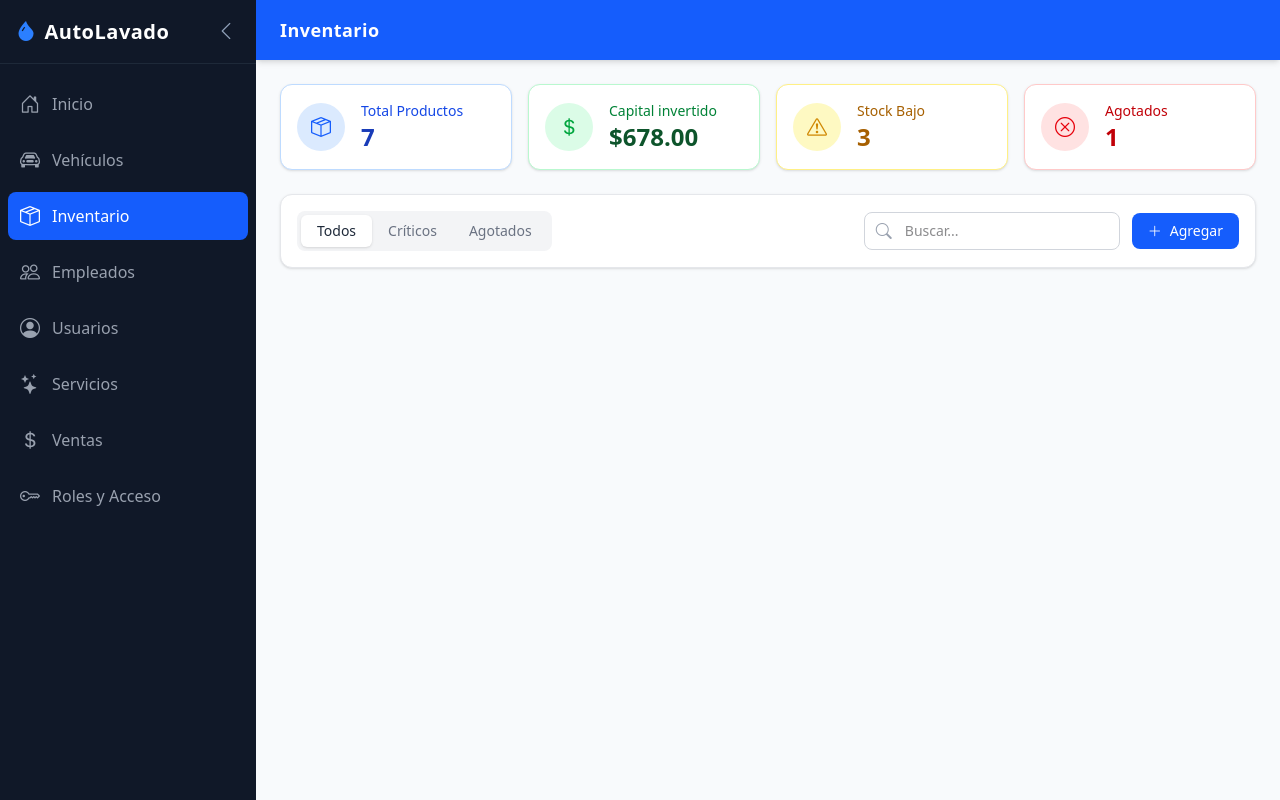
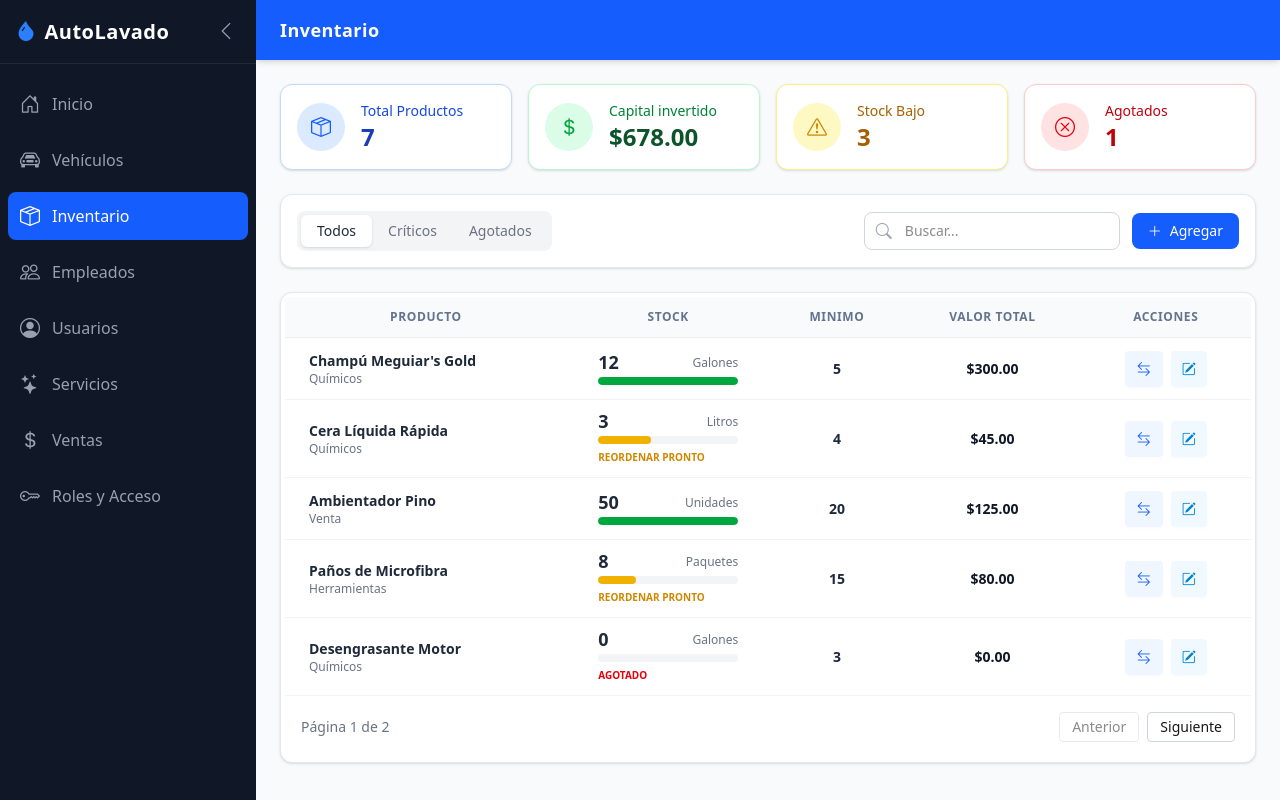
Before and after one commit to thewolf160/AquaGlossPro-Frontend, a React (Vite) app: page /inventory in a window 1280 px wide. Built offline with nearby package versions, Linux system fonts and the light colour scheme.

Commit message:
InventoryV1 terminado

```diff
--- a/src/pages/Inventory.tsx
+++ b/src/pages/Inventory.tsx
@@ -24,7 +24,7 @@ const initialInventory: InventoryItem[] = [
 ];
 
 export default function Inventory() {
-    const [items,setItems] = useState<InventoryItem[]>(initialInventory);
+    const [items] = useState<InventoryItem[]>(initialInventory);
     const [searchTerm, setSearchTerm] = useState("");
     const [activeFilter, setActiveFilter] = useState<"TODOS" | "CRITICOS" | "AGOTADOS">("TODOS");
     const [currentPage, setCurrentPage] = useState(1);
@@ -62,7 +62,7 @@ export default function Inventory() {
 
    const columns = [
       {
-        Headers: "Producto",
+        header: "Producto",
         key: "name",
         render: (item: Item) => {
           const inItem = item as unknown as InventoryItem;
@@ -89,9 +89,9 @@ export default function Inventory() {
           const fillPercentage = isOutOfStock ? 0 : Math.min(100, (inItem.stock / (inItem.minStock * 2)) * 100);
 
           return (
-             <div className="w-full max-w-[140px] mx-auto flex flex-col gap-1.5">
+             <div className="w-full max-w-35 mx-auto flex flex-col gap-1.5">
               <div className="flex justify-between items-end">
-                <span className={`font-black text-lg leading-none ${isOutOfStock ? 'text-red-600' : 'text-gray-800'}`}>
+                <span className={`font-black mr-2 text-lg leading-none text-gray-800`}>
                   {inItem.stock}
                 </span>
                 <span className="text-xs font-medium text-gray-500">{inItem.unit}</span>
@@ -110,9 +110,9 @@ export default function Inventory() {
       {
         header: "Minimo",
         key: "minStock",
-        render: (item: item) => {
+        render: (item: Item) => {
           const inItem = item as unknown as InventoryItem;
-          return <span className="text-sm font-medium text-gray-400">{inItem.minStock}</span>
+          return <span className="text-sm font-bold text-slate-800">{inItem.minStock}</span>
         }
       },
       {
@@ -127,7 +127,7 @@ export default function Inventory() {
       {
         header: "Acciones",
         key: "actions",
-        render: (item: Item) => {
+        render: () => {
           return (
             <div className="flex justify-center gap-2">
               <button className="btn bg-blue-50 text-blue-600 hover:bg-blue-100 border-none min-h-0 h-9 px-3" title="Registrar Entrada/Salida">
@@ -234,6 +234,36 @@ export default function Inventory() {
 
         </div>
       </div>
+
+     {/* Tabla */}
+     <div className="bg-white rounded-xl shadow-sm border border-gray-200 p-1">
+        <Table
+          columns={columns as any}
+          data={paginatedItems as unknown as Item[]}
+          emptyMessage="No hay productos que coincidan con los filtros."
+        />
+
+        {totalPages > 1 && (
+          <div className="flex justify-between items-center p-4 border-t border-gray-100">
+            <span className="text-sm text-gray-500">Página {currentPage} de {totalPages}</span>
+            <div className="flex gap-2">
+              <button
+                onClick={() => setCurrentPage(p => Math.max(1, p - 1))} disabled={currentPage === 1}
+                className="px-3 py-1 border border-gray-300 rounded hover:bg-gray-50 disabled:opacity-50 text-sm"
+              >
+                Anterior
+              </button>
+              <button
+                onClick={() => setCurrentPage(p => Math.min(totalPages, p + 1))} disabled={currentPage === totalPages}
+                className="px-3 py-1 border border-gray-300 rounded hover:bg-gray-50 disabled:opacity-50 text-sm"
+              >
+                Siguiente
+              </button>
+            </div>
+          </div>
+        )}
+      </div>
+
     </div>
   );
 }
```
